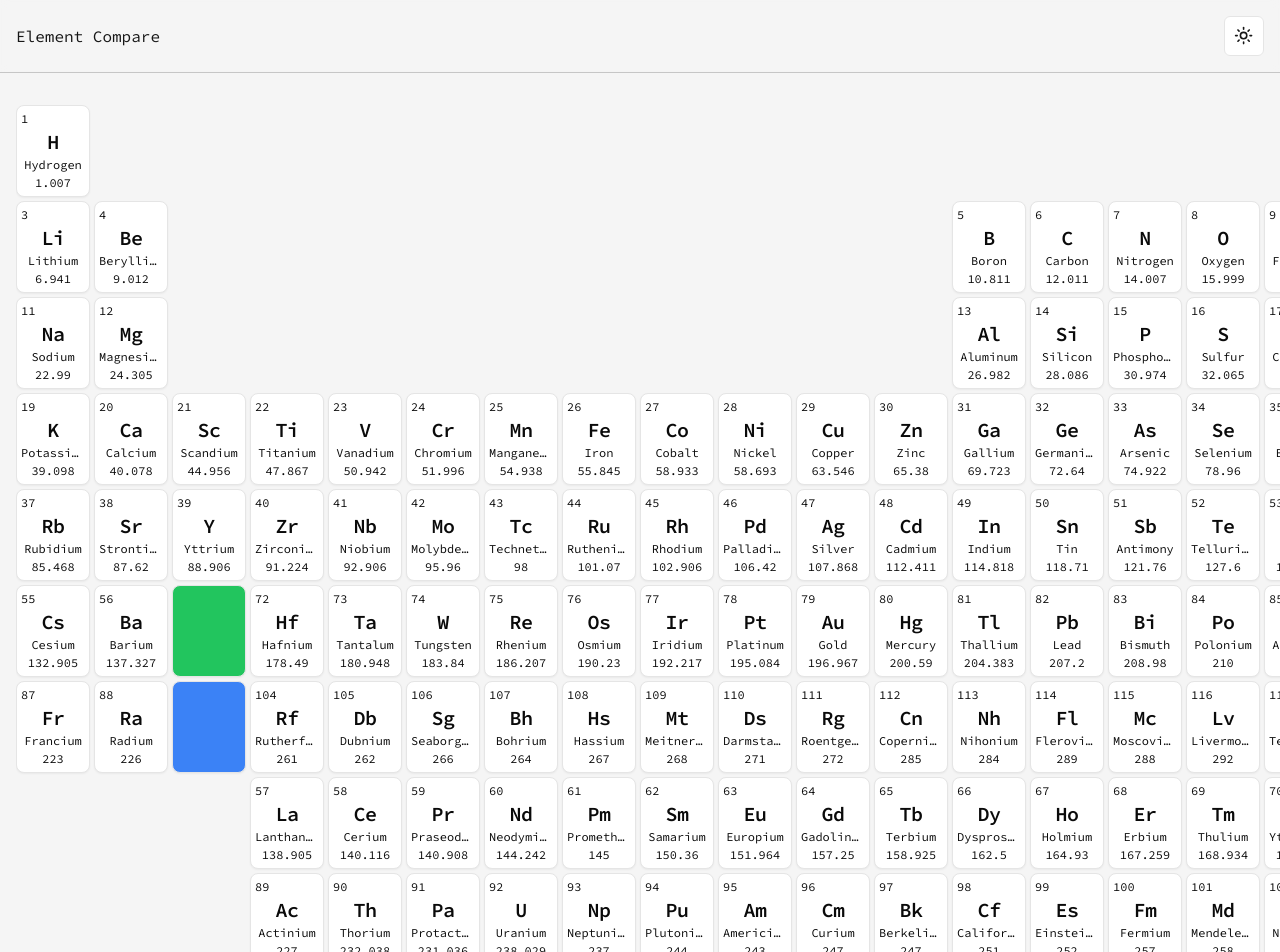
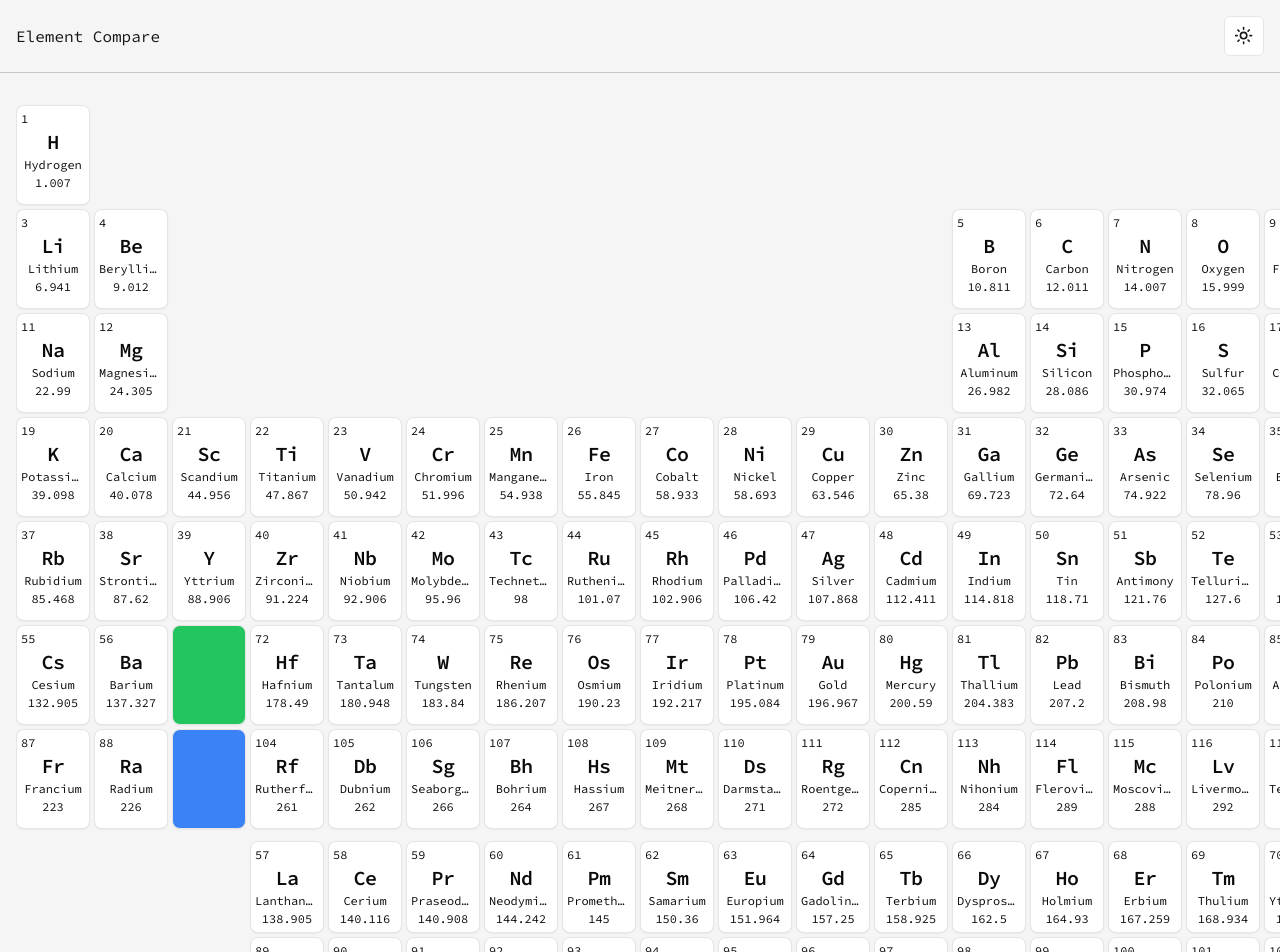
Before and after one commit to 0mppula/element-compare, a Next.js app: page / in a window 1280 px wide. Shown: the top 952 px of the page. Built offline with nearby package versions, Linux system fonts and the light colour scheme.

Commit message:
Adjust margin for lanthanide elements in Element component

```diff
--- a/components/PeriodicTable/Element.tsx
+++ b/components/PeriodicTable/Element.tsx
@@ -43,7 +43,9 @@
 			<div className={isFirstLanthanide || isFirstActinide ? 'col-span-3' : 'hidden'} />
 
 			<Card
-				className={`p-1 col-span-1 row-start-${elementRowStart} w-[74px] text-wrap text-[12px]`}
+				className={`p-1 col-span-1 row-start-${elementRowStart} w-[74px] text-wrap text-[12px] ${
+					isLanthanide ? 'mt-2' : 'mt-0'
+				}`}
 			>
 				<div>
 					<p className="flex justify-between items-center">{element.AtomicNumber}</p>
```
